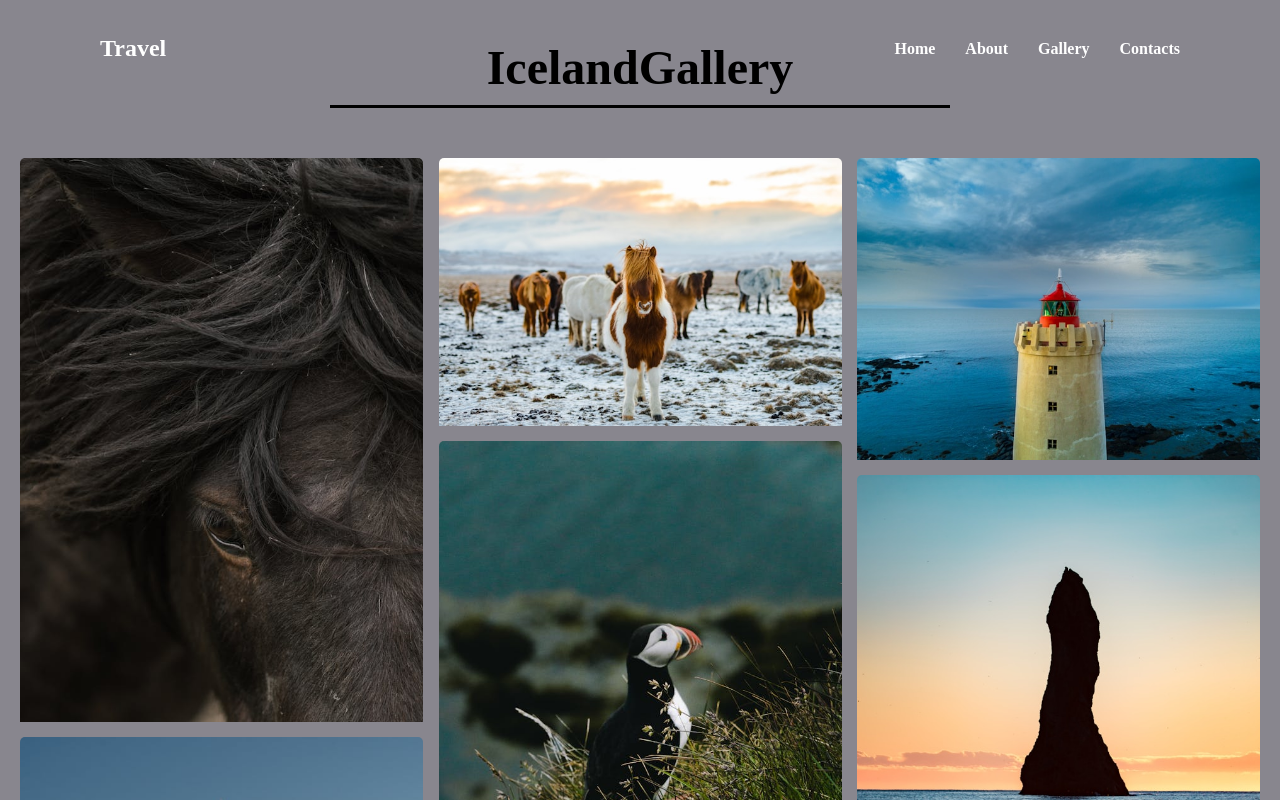
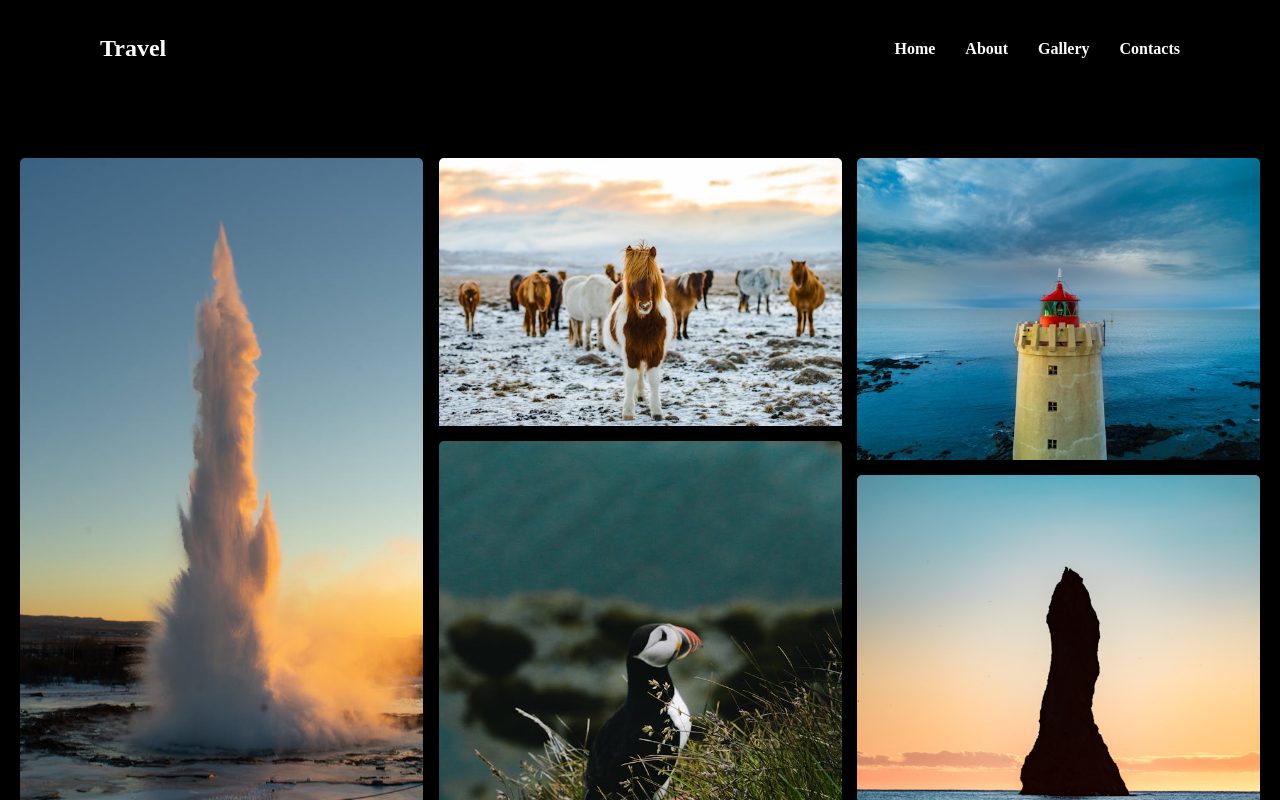
Before and after one commit to Angela-Sin/PracticeFor1Project, a plain HTML site: page img.html in a window 1280 px wide. Shown: the top 800 px of the page. Drawn offline with Linux system fonts and the light colour scheme.

Commit message:
no mistakes in code

```diff
--- a/img.css
+++ b/img.css
@@ -10,7 +10,7 @@
 
 body{
     font-family: 'Poppins';
-    background-color: #2e293890;
+    background-color: #000;
 }
 ul{
     list-style: none;
@@ -120,7 +120,7 @@ header .nav li:last-child{
         border-bottom: 3px solid #000;
     }
 
-    .container .heading h3 span{
+    .container .heading h3{
         font-weight: 100;
     }
 
--- a/img.html
+++ b/img.html
@@ -18,16 +18,16 @@
     </header>
     <div class="container">
         <div class="heading">
-            <h3>Iceland<spam>Gallery</spam> </h3>
+            <h3>Gallery</h3>
         </div>
         <div class="box">
             <div class="dream">
-                <img src="./img/pexels-arthousestudio-4337995.jpg" alt="">
                 <img src="./img/pexels-bjorn-19165772.jpg" alt="">
                 <img src="./img/pexels-fabio2311-712398.jpg" alt="">
                 <img src="./img/pexels-suju-17071145.jpg" alt="">
                 <img src="./img/pexels-lara-jameson-8828589.jpg" alt="">
                 <img src="./img/pexels-mark-neal-201020-2850726.jpg" alt="">
+                <img src="./img/pexels-arthousestudio-4337995.jpg" alt="">
             </div>
 
             <div class="dream">
```
